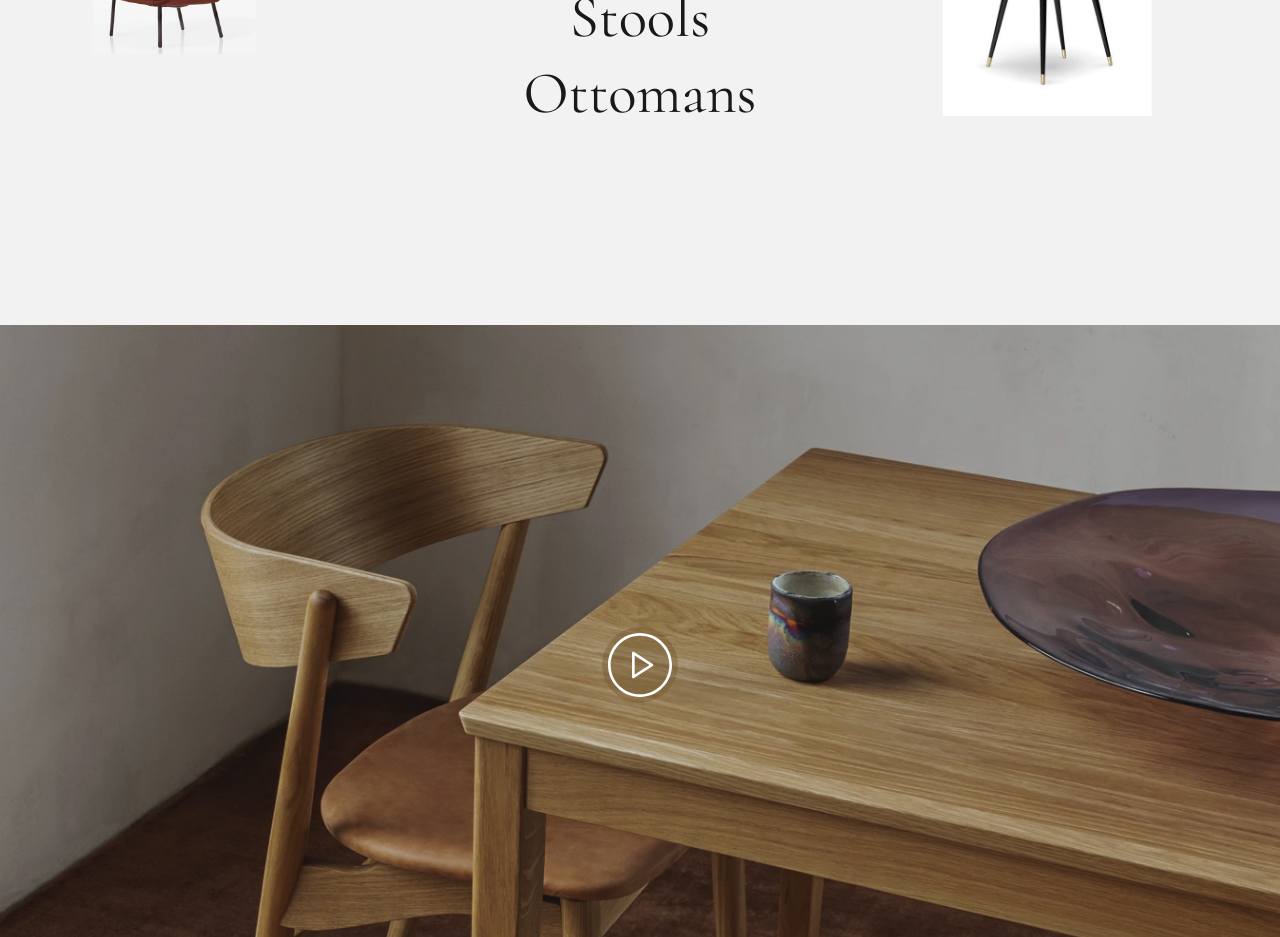
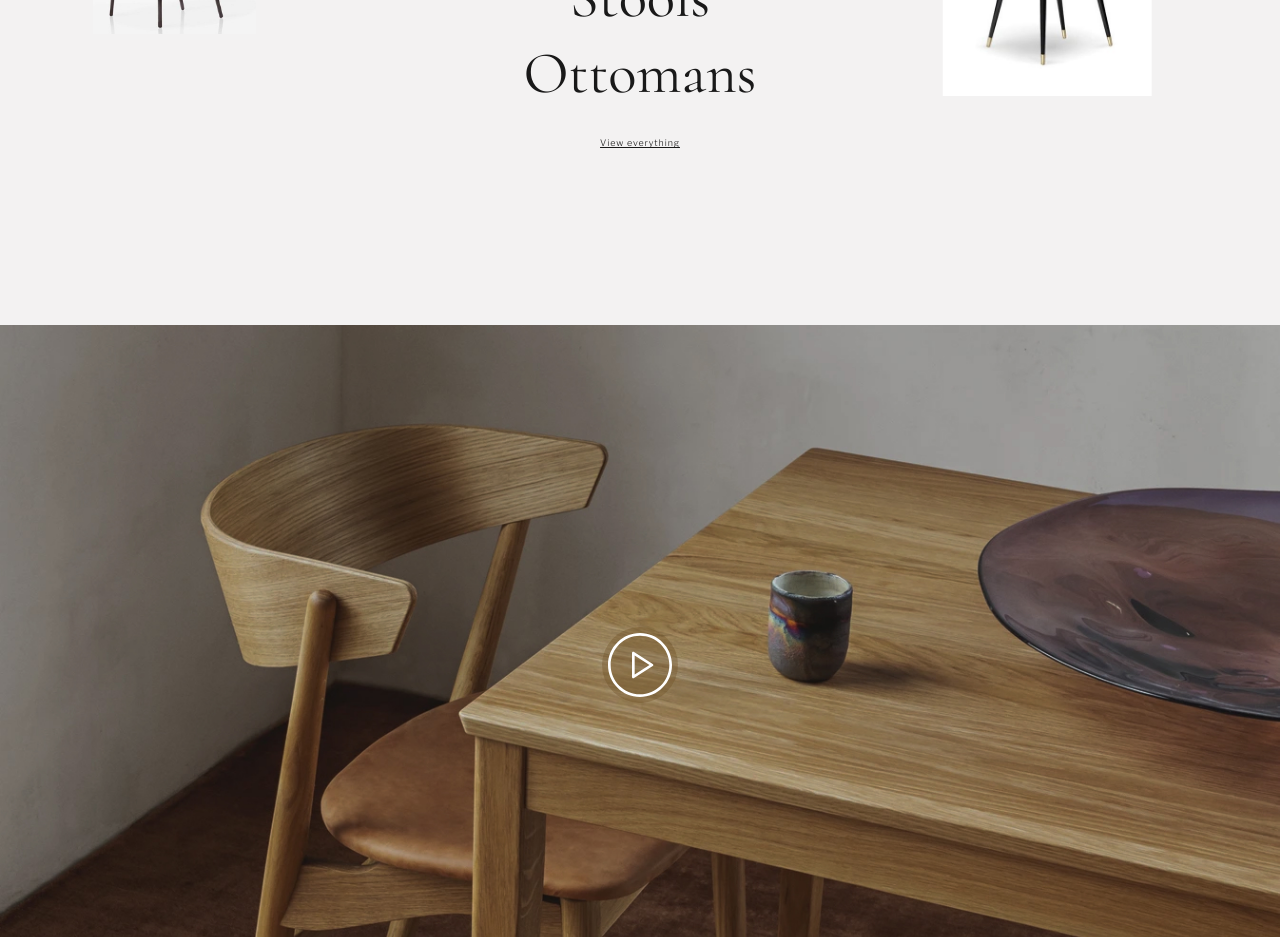
Before and after one commit to mindsworth/ecommerce-app-vue, a Vue app: page / in a window 1280 px wide. Shown: the part 2340-3277 px from the top of the page. Built offline with nearby package versions, Linux system fonts and the light colour scheme.

Commit message:
add view all btn

```diff
--- a/src/components/CategorySection/index.vue
+++ b/src/components/CategorySection/index.vue
@@ -145,6 +145,7 @@
           />
         </div>
       </div>
+      <router-link to="/" class="view-all-btn">View everything</router-link>
     </div>
   </div>
 </template>
@@ -252,5 +253,18 @@ export default {
       }
     }
   }
+
+  .view-all-btn {
+    margin-top: 2.2vw;
+    text-align: center;
+    color: $color-secondary;
+    letter-spacing: 0.1em;
+    transition: letter-spacing 0.3s ease;
+    font-size: 0.7vw;
+
+    &:hover {
+      letter-spacing: 0.2em;
+    }
+  }
 }
 </style>
```
